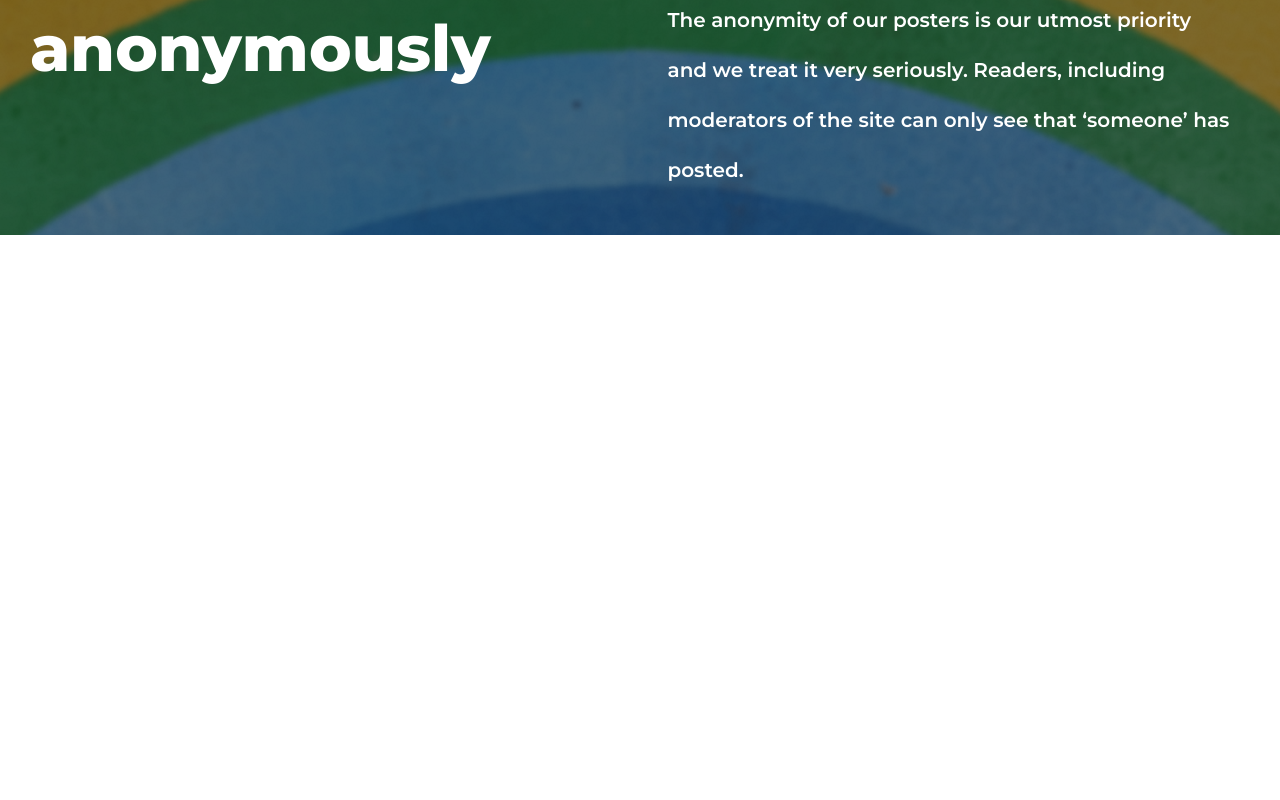
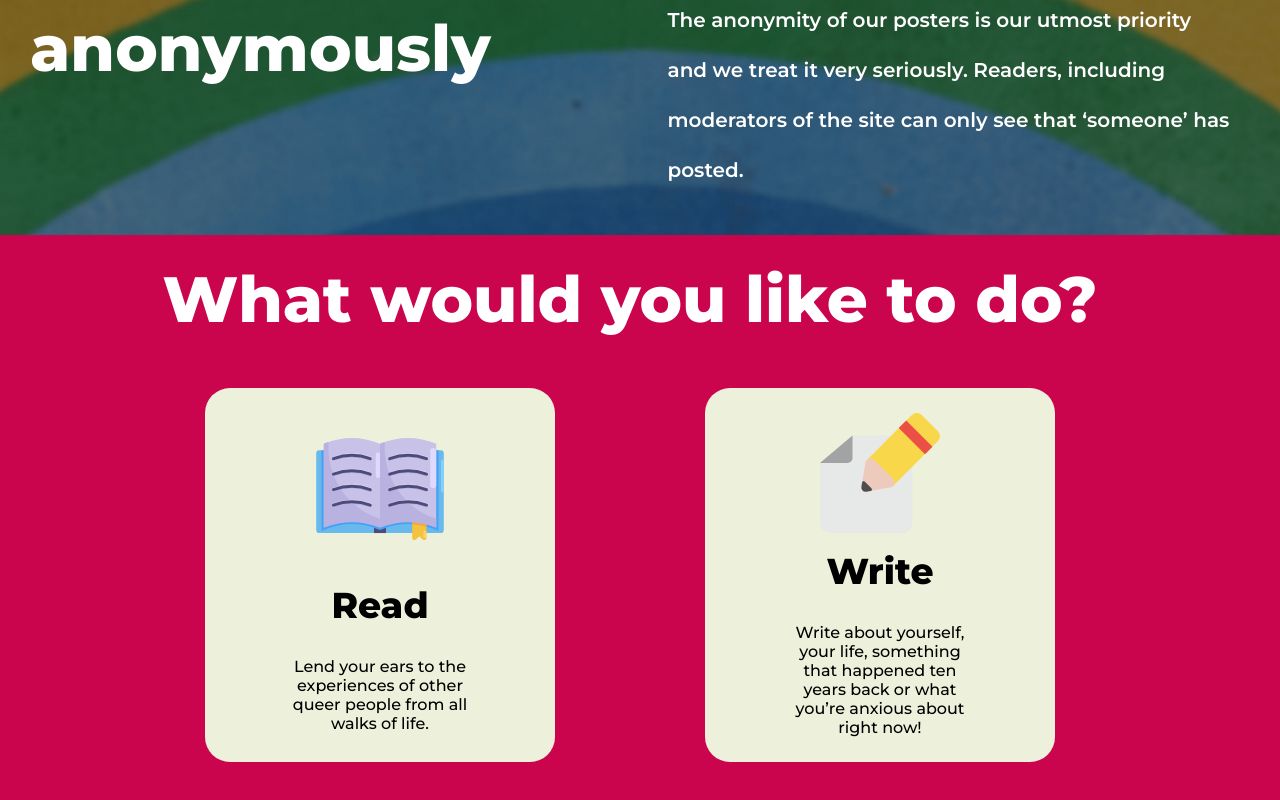
Before and after one commit to mohanamisra/gsa-website, a React (Vite) app: page / in a window 1280 px wide. Shown: the part 853-1653 px from the top of the page. Before the commit the page ends 1088 px from the top, so only its background shows below. Built offline with nearby package versions, Linux system fonts and the light colour scheme.

Commit message:
read-write section done

```diff
--- a/src/App.css
+++ b/src/App.css
@@ -46,11 +46,11 @@ html, body {
 
 .section {
     padding: 25px 50px 40px 30px;
+    min-height: 300px;
 }
 
 .hero {
     background: #F4743B;
-    min-height: 300px;
 
     color: white;
 
@@ -99,7 +99,6 @@ html, body {
 /*ASSURANCE SECTION STYLING*/
 
 .assurance {
-    min-height: 300px;
     background-image: url('./assets/rainbow.png');
     background-size: cover;
     background-repeat: no-repeat;
@@ -117,3 +116,55 @@ html, body {
 .assurance .section-text {
     width: 100%;
 }
+
+/*READ/WRITE SECTION STYLING*/
+
+.read-write {
+    background: #CA054D;
+    display: flex;
+    flex-direction: column;
+    justify-content: center;
+    align-items: center;
+    gap: 50px;
+}
+
+.read-image {
+    max-height: 150px;
+}
+
+.write-image {
+    max-height: 120px;
+}
+
+.choices {
+    display: flex;
+    justify-content: space-between;
+    gap: 150px;
+}
+
+.card {
+    background: #EDF0DA;
+    max-width: 300px;
+    min-height: 200px;
+
+    border-radius: 25px;
+    padding: 25px;
+    display: flex;
+    flex-direction: column;
+    justify-content: center;
+    align-items: center;
+    text-align: center;
+}
+
+.card .heading {
+    margin-top: 16px;
+    font-weight: 800;
+    font-size: 36px;
+}
+
+.card-text {
+    margin-top: 30px;
+    font-weight: 500;
+    font-size: 16px;
+    width: 60%;
+}
--- a/src/App.jsx
+++ b/src/App.jsx
@@ -1,7 +1,8 @@
 import './App.css'
 import logo from './assets/logo.png'
 import images from './assets/images.png'
-import rainbow from './assets/rainbow.png'
+import read from './assets/read.svg'
+import write from './assets/write.svg'
 
 const App = () => {
     return (
@@ -43,6 +44,24 @@ const App = () => {
                     Readers, including moderators of the site can only see that ‘someone’ has posted.</div>
             </div>
 
+            <div className = 'read-write section'>
+                <div className = 'section-heading'>What would you like to do?</div>
+                <div className = 'choices'>
+                    <div className = 'read card'>
+                        <img className = 'read-image' src = {read} alt = 'a book held by hands'/>
+                        <div className = 'heading'>Read</div>
+                        <div className = 'card-text'>Lend your ears to the experiences of other
+                            queer people from all walks of life.</div>
+                    </div>
+                    <div className = 'write card'>
+                        <img className = 'write-image' src = {write} alt = 'a pencil writing on paper'/>
+                        <div className = 'heading'>Write</div>
+                        <div className = 'card-text'>Write about yourself, your life, something that happened
+                            ten years back or what you’re anxious about right now!</div>
+                    </div>
+                </div>
+            </div>
+
         </div>
     )
 }
```
Also changed, not shown: src/assets/read.svg (added), src/assets/write.svg (added).
